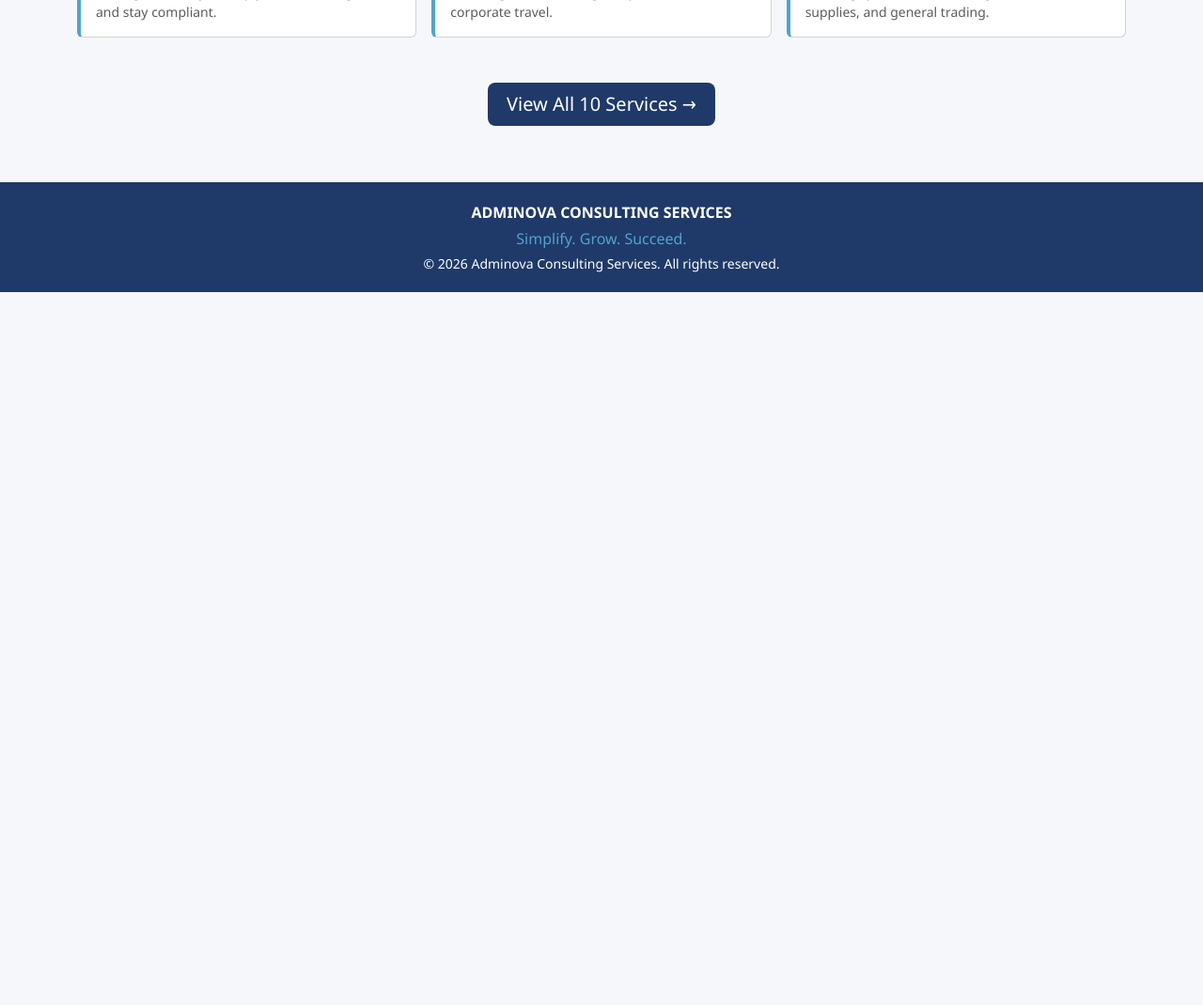
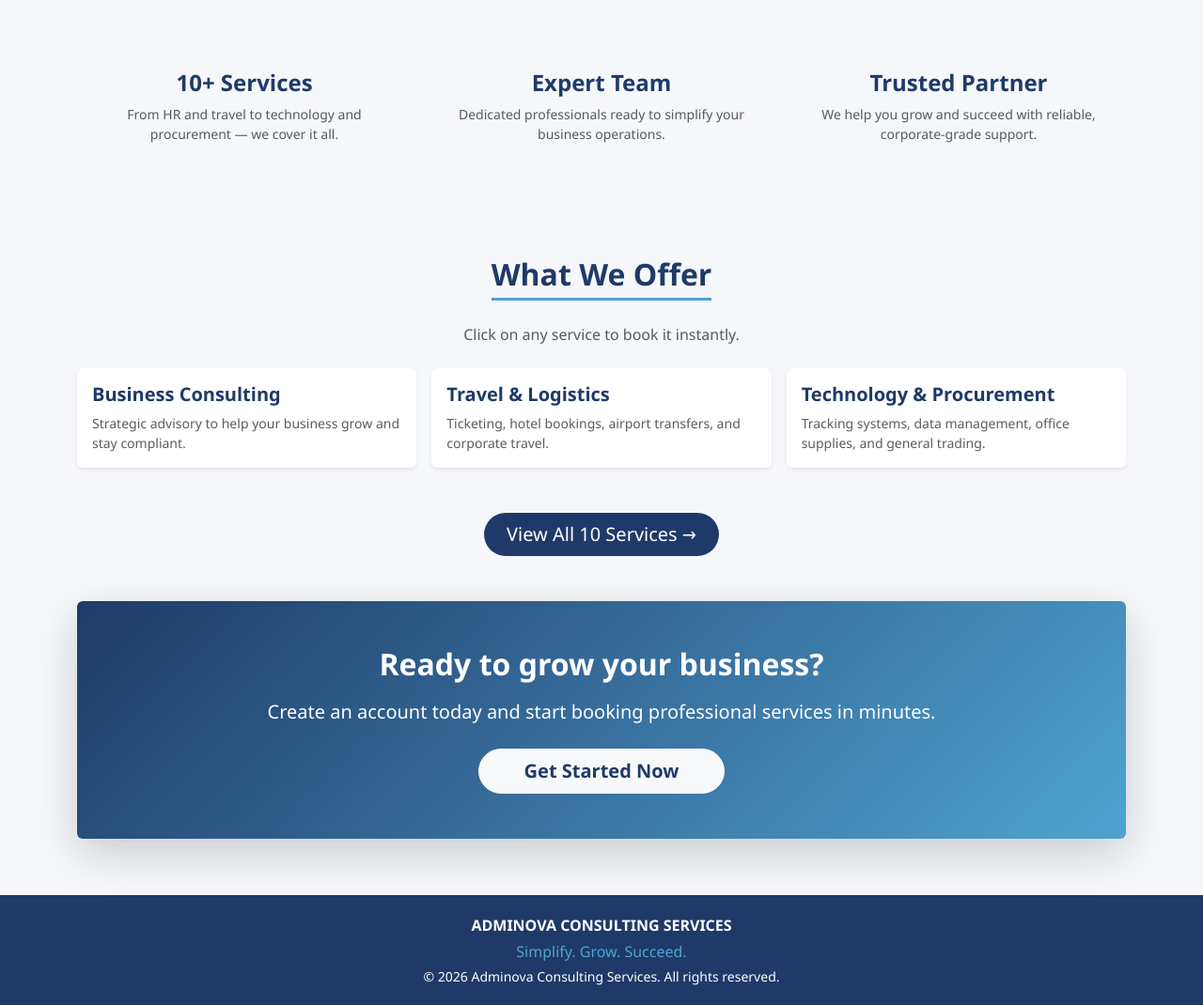
Before and after one commit to kocha-design/Adminova-Booking-System, a Django app: page / in a window 1280 px wide. Shown: the part 557-1627 px from the top of the page at 94% size. Before the commit the page ends 868 px from the top, so only its background shows below. Run offline with Django 5.2, Linux system fonts and the light colour scheme.

Commit message:
Improve homepage UI, add hero image, fix logo navbar, modernize forms

```diff
--- a/static/css/style.css
+++ b/static/css/style.css
@@ -13,25 +13,30 @@ body {
     font-family: 'Segoe UI', Tahoma, Geneva, Verdana, sans-serif;
 }
 
-/* Navbar */
+/* Navbar refinement */
 .navbar-adminova {
-    background-color: var(--adminova-navy) !important;
+    padding: 12px 0;
+    box-shadow: 0 4px 6px rgba(0,0,0,0.1);
 }
 
 .navbar-adminova .navbar-brand img {
-    height: 42px;
     background: white;
     padding: 4px 8px;
-    border-radius: 4px;
+    border-radius: 6px;
+    box-shadow: 0 2px 4px rgba(0,0,0,0.2);
 }
 
 .navbar-adminova .nav-link {
-    color: rgba(255, 255, 255, 0.85) !important;
     font-weight: 500;
+    font-size: 1rem;
+    padding: 10px 15px !important;
 }
 
-.navbar-adminova .nav-link:hover {
-    color: var(--adminova-sky) !important;
+/* Tables responsiveness */
+.table-responsive {
+    border-radius: 10px;
+    overflow: hidden;
+    box-shadow: 0 0 15px rgba(0,0,0,0.05);
 }
 
 /* Buttons */
--- a/templates/base.html
+++ b/templates/base.html
@@ -11,9 +11,10 @@
 <body>
     <nav class="navbar navbar-expand-lg navbar-adminova">
         <div class="container">
-            <a class="navbar-brand" href="{% url 'core:home' %}">
-                <img src="{% static 'images/adminova_logo.png' %}" alt="Adminova Consulting Services">
-            </a>
+<a class="navbar-brand d-flex align-items-center gap-2" href="{% url 'core:home' %}">
+    <img src="{% static 'images/adminova_logo.png' %}" alt="Adminova Logo" style="height: 50px; width: auto; background: white; padding: 5px; border-radius: 6px;">
+    <span class="d-none d-md-inline" style="font-weight: 700; letter-spacing: 1px; color: white;">ADMINOVA</span>
+</a>
             <button class="navbar-toggler" type="button" data-bs-toggle="collapse" data-bs-target="#navMenu">
                 <span class="navbar-toggler-icon" style="filter: invert(1);"></span>
             </button>
--- a/templates/core/home.html
+++ b/templates/core/home.html
@@ -4,38 +4,78 @@
 {% block title %}Home — Adminova Consulting Services{% endblock %}
 
 {% block content %}
-<div class="text-center py-5 mb-4" style="background: linear-gradient(135deg, #1F3A68 0%, #4FA3D1 100%); color: white; border-radius: 12px;">
-    <h1 class="display-4 fw-bold">Adminova Consulting Services</h1>
-    <p class="lead mb-1">Simplify. Grow. Succeed.</p>
-    <p class="mb-4">Professional business solutions — from consulting to procurement, all in one place.</p>
-    <a href="{% url 'bookings:service_list' %}" class="btn btn-light btn-lg fw-bold" style="color: #1F3A68;">
-        Browse Our Services
-    </a>
+<!-- Hero Section with Image Background -->
+<div class="position-relative text-white text-center d-flex align-items-center justify-content-center"
+     style="background: linear-gradient(rgba(31, 58, 104, 0.85), rgba(79, 163, 209, 0.85)), url('{% static 'images/hero-bg.jpg' %}') center/cover no-repeat; min-height: 450px; border-radius: 12px; margin-top: -15px;">
+    <div class="container py-5">
+        <h1 class="display-3 fw-bold mb-3 shadow-sm">Adminova Consulting Services</h1>
+        <p class="lead mb-4 fs-4">Simplify. Grow. Succeed.</p>
+        <p class="mb-4 fs-5 text-light" style="max-width: 700px; margin: 0 auto;">Professional business solutions — from consulting and travel to procurement and technology. All in one trusted partner.</p>
+        <a href="{% url 'bookings:service_list' %}" class="btn btn-light btn-lg fw-bold px-4 py-2" style="color: #1F3A68; border-radius: 30px;">
+            Explore Our Services
+        </a>
+    </div>
 </div>
 
-<h2 class="section-title">What We Offer</h2>
-<div class="row g-3">
+<!-- Why Choose Us Section -->
+<div class="row text-center my-5 py-4">
+    <div class="col-md-4 mb-3">
+        <div class="p-3">
+            <h4 class="fw-bold" style="color: var(--adminova-navy);">10+ Services</h4>
+            <p class="text-muted small">From HR and travel to technology and procurement — we cover it all.</p>
+        </div>
+    </div>
+    <div class="col-md-4 mb-3">
+        <div class="p-3">
+            <h4 class="fw-bold" style="color: var(--adminova-navy);">Expert Team</h4>
+            <p class="text-muted small">Dedicated professionals ready to simplify your business operations.</p>
+        </div>
+    </div>
+    <div class="col-md-4 mb-3">
+        <div class="p-3">
+            <h4 class="fw-bold" style="color: var(--adminova-navy);">Trusted Partner</h4>
+            <p class="text-muted small">We help you grow and succeed with reliable, corporate-grade support.</p>
+        </div>
+    </div>
+</div>
+
+<div class="text-center mb-4">
+    <h2 class="section-title">What We Offer</h2>
+    <p class="text-muted">Click on any service to book it instantly.</p>
+</div>
+
+<div class="row g-3 mb-5">
     <div class="col-md-4">
-        <div class="card card-service h-100 p-3">
-            <h5 class="card-title">Business Consulting</h5>
+        <div class="card card-service h-100 p-3 shadow-sm border-0">
+            <h5 class="card-title fw-bold">Business Consulting</h5>
             <p class="card-text text-muted small">Strategic advisory to help your business grow and stay compliant.</p>
         </div>
     </div>
     <div class="col-md-4">
-        <div class="card card-service h-100 p-3">
-            <h5 class="card-title">Travel &amp; Logistics</h5>
+        <div class="card card-service h-100 p-3 shadow-sm border-0">
+            <h5 class="card-title fw-bold">Travel &amp; Logistics</h5>
             <p class="card-text text-muted small">Ticketing, hotel bookings, airport transfers, and corporate travel.</p>
         </div>
     </div>
     <div class="col-md-4">
-        <div class="card card-service h-100 p-3">
-            <h5 class="card-title">Technology &amp; Procurement</h5>
+        <div class="card card-service h-100 p-3 shadow-sm border-0">
+            <h5 class="card-title fw-bold">Technology &amp; Procurement</h5>
             <p class="card-text text-muted small">Tracking systems, data management, office supplies, and general trading.</p>
         </div>
     </div>
 </div>
 
-<div class="text-center mt-5">
-    <a href="{% url 'bookings:service_list' %}" class="btn btn-adminova btn-lg">View All 10 Services →</a>
+<div class="text-center pb-5">
+    <a href="{% url 'bookings:service_list' %}" class="btn btn-adminova btn-lg px-4 py-2" style="border-radius: 30px;">View All 10 Services →</a>
 </div>
+
+<!-- Call to Action -->
+<div class="card border-0 shadow-lg mb-5" style="background: linear-gradient(135deg, #1F3A68 0%, #4FA3D1 100%); color: white;">
+    <div class="card-body text-center p-5">
+        <h2 class="fw-bold mb-3">Ready to grow your business?</h2>
+        <p class="lead mb-4">Create an account today and start booking professional services in minutes.</p>
+        <a href="{% url 'accounts:register' %}" class="btn btn-light btn-lg fw-bold px-5 py-2" style="color: #1F3A68; border-radius: 30px;">Get Started Now</a>
+    </div>
+</div>
+
 {% endblock %}
```
Also changed, not shown: templates/accounts/login.html (+17 -14 lines).
